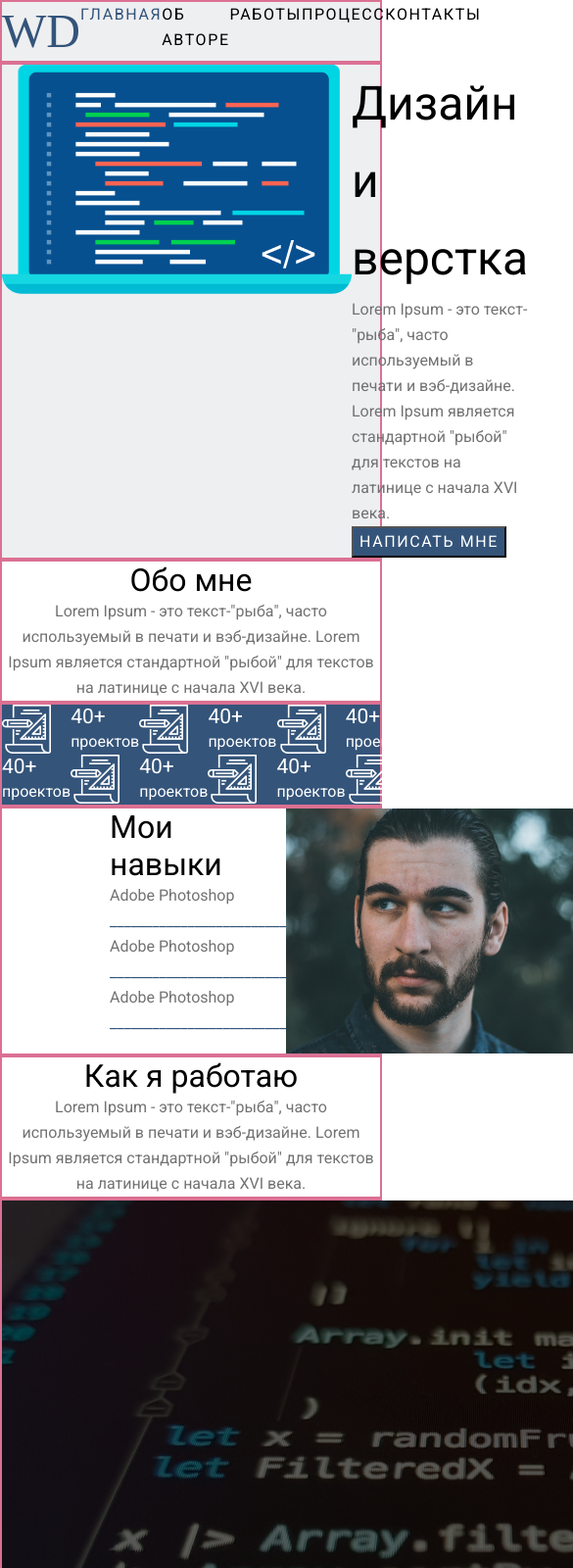
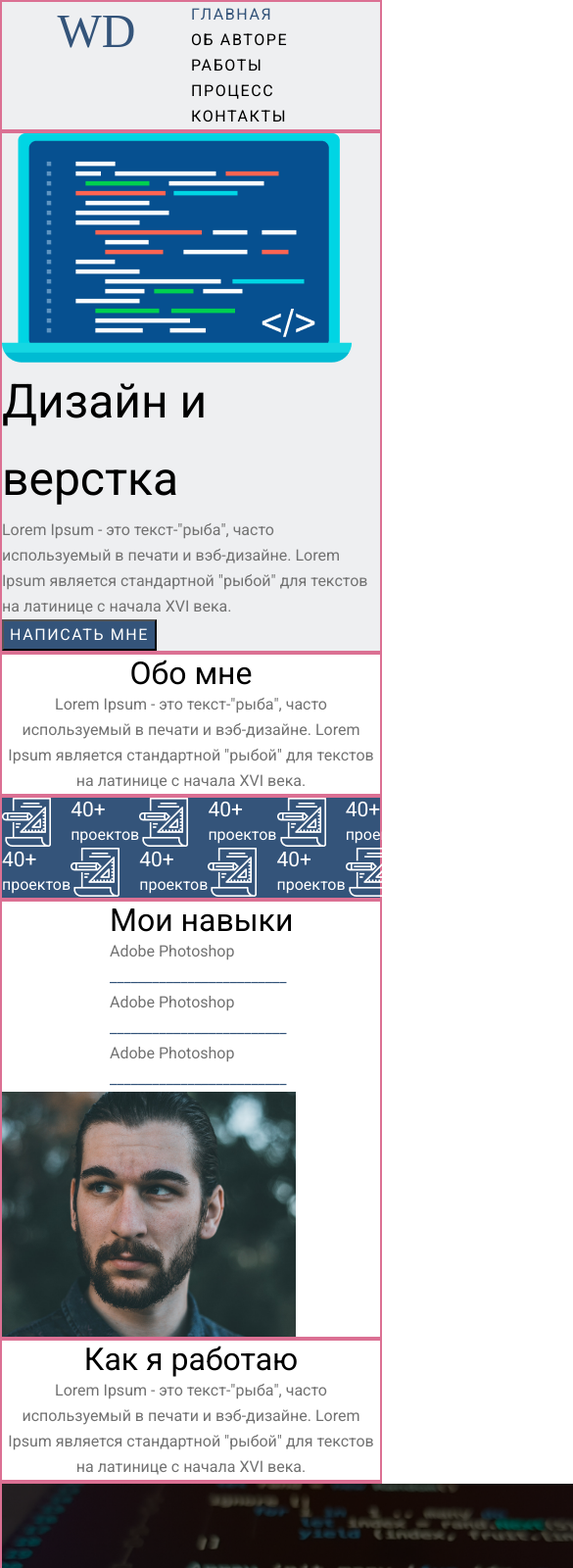
Before and after one commit to gochachaveli/project, a plain HTML site: page index.html in a window 390 px wide. Shown: the top 1600 px of the page at 98% size, 585 px wide, since content can reach past the window. Drawn offline with Linux system fonts and the light colour scheme; a web font is replaced by a local one.

Commit message:
Add files via upload

```diff
--- a/style.css
+++ b/style.css
@@ -195,8 +195,9 @@
 }
 
 .videoButton{
-    margin-left: 505px;
-    margin-top: -300px;
+    position: absolute;
+    top: 50%;
+    right: 50%;
 }
 
 .twoImg{
@@ -228,7 +229,9 @@
 .inputTxt, .inputEmail, .textareaA{
     display: block;
 }
-
+.videoIMG {
+    position: relative;
+}
 .sendN{
     background: #34547A;
 }
@@ -261,3 +264,184 @@
     line-height: 21px;
     color: #FFFFFF;
 }
+
+@media screen and (max-width: 700px) {
+    .headr{
+        max-width: 700px;
+    }
+    .navigation{
+        display: grid;
+        grid-template-columns: repeat(1,1fr);
+    }
+    .infoO{
+        display: grid;
+        grid-template-columns: repeat(1,1fr);
+    }
+    .videoIMG img{
+        max-width: 700px;
+        max-height: 600px;
+    }
+    .twoImg{
+        display: grid;
+        grid-template-columns: repeat(2,1fr);
+    }
+    .frstImg{
+        max-width: 350px;
+        max-height: 350px;
+    }
+    .scndImg{
+        max-width: 350px;
+        max-height: 350px;
+    }
+    .abobePS{
+        display: grid;
+        grid-template-columns: repeat(1,1fr);
+    }
+    .footerImg{
+        margin: 0 auto;
+    }
+}
+@media screen and (max-width: 600px) {
+    .headr{
+        max-width: 700px;
+    }
+    .navigation{
+        display: grid;
+        grid-template-columns: repeat(1,1fr);
+    }
+    .infoO{
+        display: grid;
+        grid-template-columns: repeat(1,1fr);
+    }
+    .videoIMG img{
+        max-width: 700px;
+        max-height: 600px;
+    }
+    .twoImg{
+        display: grid;
+        grid-template-columns: repeat(2,1fr);
+    }
+    .frstImg{
+        max-width: 300px;
+        max-height: 300px;
+    }
+    .scndImg{
+        max-width: 300px;
+        max-height: 300px;
+    }
+    .abobePS{
+        display: grid;
+        grid-template-columns: repeat(1,1fr);
+    }
+    .footerImg{
+        margin: 0 auto;
+    }
+}
+@media screen and (max-width: 500px) {
+    .headr{
+        max-width: 700px;
+    }
+    .navigation{
+        display: grid;
+        grid-template-columns: repeat(1,1fr);
+    }
+    .infoO{
+        display: grid;
+        grid-template-columns: repeat(1,1fr);
+    }
+    .videoIMG img{
+        max-width: 700px;
+        max-height: 600px;
+    }
+    .twoImg{
+        display: grid;
+        grid-template-columns: repeat(2,1fr);
+    }
+    .frstImg{
+        max-width: 250px;
+        max-height: 250px;
+    }
+    .scndImg{
+        max-width: 250px;
+        max-height: 250px;
+    }
+    .abobePS{
+        display: grid;
+        grid-template-columns: repeat(1,1fr);
+    }
+    .footerImg{
+        margin: 0 auto;
+    }
+}
+@media screen and (max-width: 400px) {
+    .headr{
+        max-width: 700px;
+    }
+    .navigation{
+        display: grid;
+        grid-template-columns: repeat(1,1fr);
+    }
+    .infoO{
+        display: grid;
+        grid-template-columns: repeat(1,1fr);
+    }
+    .videoIMG img{
+        max-width: 700px;
+        max-height: 600px;
+    }
+    .twoImg{
+        display: grid;
+        grid-template-columns: repeat(2,1fr);
+    }
+    .frstImg{
+        max-width: 200px;
+        max-height: 200px;
+    }
+    .scndImg{
+        max-width: 200px;
+        max-height: 200px;
+    }
+    .abobePS{
+        display: grid;
+        grid-template-columns: repeat(1,1fr);
+    }
+    .footerImg{
+        margin: 0 auto;
+    }
+}
+@media screen and (max-width: 300px) {
+    .headr{
+        max-width: 700px;
+    }
+    .navigation{
+        display: grid;
+        grid-template-columns: repeat(1,1fr);
+    }
+    .infoO{
+        display: grid;
+        grid-template-columns: repeat(1,1fr);
+    }
+    .videoIMG img{
+        max-width: 700px;
+        max-height: 600px;
+    }
+    .twoImg{
+        display: grid;
+        grid-template-columns: repeat(2,1fr);
+    }
+    .frstImg{
+        max-width: 150px;
+        max-height: 150px;
+    }
+    .scndImg{
+        max-width: 150px;
+        max-height: 150px;
+    }
+    .abobePS{
+        display: grid;
+        grid-template-columns: repeat(1,1fr);
+    }
+    .footerImg{
+        margin: 0 auto;
+    }
+}
```
